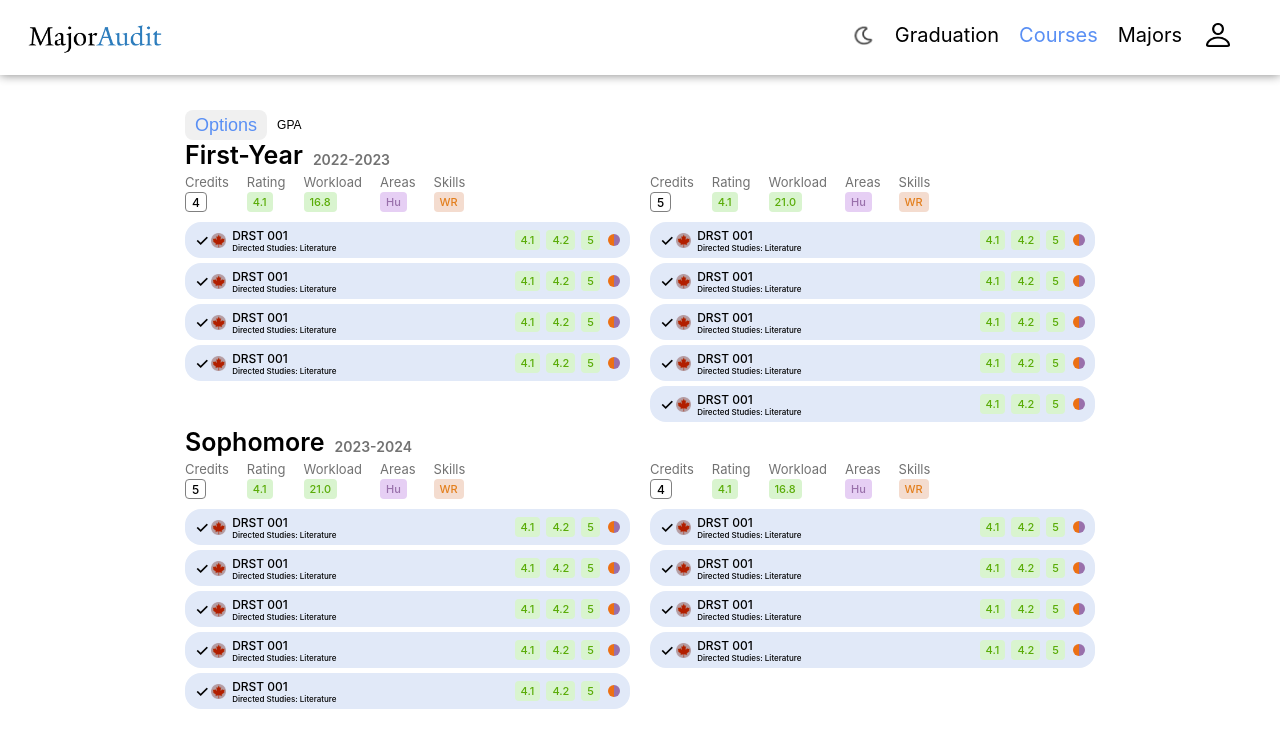
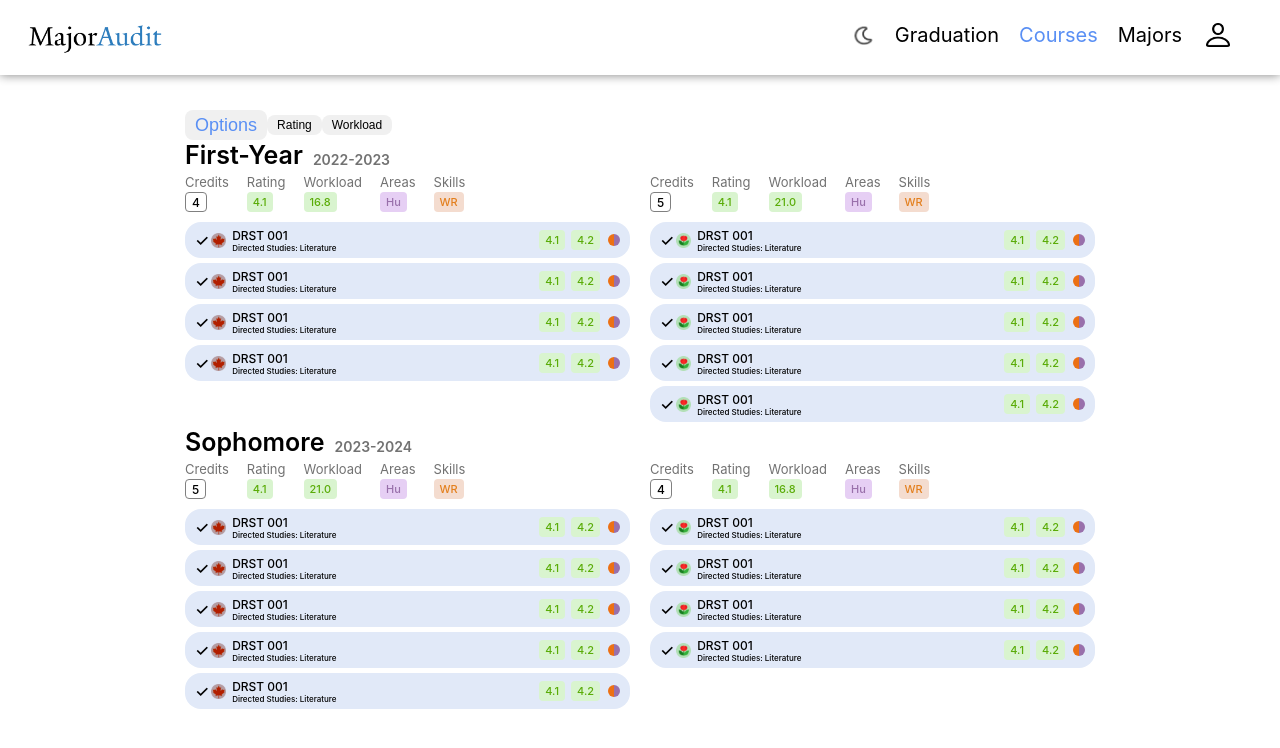
Before and after one commit to YaleComputerSociety/MajorAudit, a React (Create React App) app in the folder frontend/: page /courses in a window 1280 px wide. Both pictures are taken after a click on the button "Options". Shown: the top 748 px of the page. Built offline with nearby package versions, Linux system fonts and the light colour scheme.

Commit message:
Course page display settings

```diff
--- a/frontend/src/commons/mock/MockStudent.ts
+++ b/frontend/src/commons/mock/MockStudent.ts
@@ -15,11 +15,11 @@ export const MockStudent: Student = {
             },
             spring: {
                 courses: [
-                    { course: { studentCourse: true, code: "DRST 001", title: "Directed Studies: Literature", seasons: ["FALL", "SPRING"], evaluation: { rating: 4.1, workload: 4.2, professor: 5}, distribution: ["Hu", "WR"] }, enrollmentStatus: "COMPLETED", season: "FALL", year: "2022-2023", letterGrade: "A-" },
-                    { course: { studentCourse: true, code: "DRST 001", title: "Directed Studies: Literature", seasons: ["FALL", "SPRING"], evaluation: { rating: 4.1, workload: 4.2, professor: 5}, distribution: ["Hu", "WR"] }, enrollmentStatus: "COMPLETED", season: "FALL", year: "2022-2023", letterGrade: "A-" },
-                    { course: { studentCourse: true, code: "DRST 001", title: "Directed Studies: Literature", seasons: ["FALL", "SPRING"], evaluation: { rating: 4.1, workload: 4.2, professor: 5}, distribution: ["Hu", "WR"] }, enrollmentStatus: "COMPLETED", season: "FALL", year: "2022-2023", letterGrade: "A-" },
-                    { course: { studentCourse: true, code: "DRST 001", title: "Directed Studies: Literature", seasons: ["FALL", "SPRING"], evaluation: { rating: 4.1, workload: 4.2, professor: 5}, distribution: ["Hu", "WR"] }, enrollmentStatus: "COMPLETED", season: "FALL", year: "2022-2023", letterGrade: "A-" },
-                    { course: { studentCourse: true, code: "DRST 001", title: "Directed Studies: Literature", seasons: ["FALL", "SPRING"], evaluation: { rating: 4.1, workload: 4.2, professor: 5}, distribution: ["Hu", "WR"] }, enrollmentStatus: "COMPLETED", season: "FALL", year: "2022-2023", letterGrade: "A-" },]
+                    { course: { studentCourse: true, code: "DRST 001", title: "Directed Studies: Literature", seasons: ["FALL", "SPRING"], evaluation: { rating: 4.1, workload: 4.2, professor: 5}, distribution: ["Hu", "WR"] }, enrollmentStatus: "COMPLETED", season: "SPRING", year: "2022-2023", letterGrade: "A-" },
+                    { course: { studentCourse: true, code: "DRST 001", title: "Directed Studies: Literature", seasons: ["FALL", "SPRING"], evaluation: { rating: 4.1, workload: 4.2, professor: 5}, distribution: ["Hu", "WR"] }, enrollmentStatus: "COMPLETED", season: "SPRING", year: "2022-2023", letterGrade: "A-" },
+                    { course: { studentCourse: true, code: "DRST 001", title: "Directed Studies: Literature", seasons: ["FALL", "SPRING"], evaluation: { rating: 4.1, workload: 4.2, professor: 5}, distribution: ["Hu", "WR"] }, enrollmentStatus: "COMPLETED", season: "SPRING", year: "2022-2023", letterGrade: "A-" },
+                    { course: { studentCourse: true, code: "DRST 001", title: "Directed Studies: Literature", seasons: ["FALL", "SPRING"], evaluation: { rating: 4.1, workload: 4.2, professor: 5}, distribution: ["Hu", "WR"] }, enrollmentStatus: "COMPLETED", season: "SPRING", year: "2022-2023", letterGrade: "A-" },
+                    { course: { studentCourse: true, code: "DRST 001", title: "Directed Studies: Literature", seasons: ["FALL", "SPRING"], evaluation: { rating: 4.1, workload: 4.2, professor: 5}, distribution: ["Hu", "WR"] }, enrollmentStatus: "COMPLETED", season: "SPRING", year: "2022-2023", letterGrade: "A-" },]
             }
         },
         {
@@ -35,10 +35,10 @@ export const MockStudent: Student = {
             },
             spring: {
                 courses: [
-                    { course: { studentCourse: true, code: "DRST 001", title: "Directed Studies: Literature", seasons: ["FALL", "SPRING"], evaluation: { rating: 4.1, workload: 4.2, professor: 5}, distribution: ["Hu", "WR"] }, enrollmentStatus: "COMPLETED", season: "FALL", year: "2022-2023", letterGrade: "A-" },
-                    { course: { studentCourse: true, code: "DRST 001", title: "Directed Studies: Literature", seasons: ["FALL", "SPRING"], evaluation: { rating: 4.1, workload: 4.2, professor: 5}, distribution: ["Hu", "WR"] }, enrollmentStatus: "COMPLETED", season: "FALL", year: "2022-2023", letterGrade: "A-" },
-                    { course: { studentCourse: true, code: "DRST 001", title: "Directed Studies: Literature", seasons: ["FALL", "SPRING"], evaluation: { rating: 4.1, workload: 4.2, professor: 5}, distribution: ["Hu", "WR"] }, enrollmentStatus: "COMPLETED", season: "FALL", year: "2022-2023", letterGrade: "A-" },
-                    { course: { studentCourse: true, code: "DRST 001", title: "Directed Studies: Literature", seasons: ["FALL", "SPRING"], evaluation: { rating: 4.1, workload: 4.2, professor: 5}, distribution: ["Hu", "WR"] }, enrollmentStatus: "COMPLETED", season: "FALL", year: "2022-2023", letterGrade: "A-" },]
+                    { course: { studentCourse: true, code: "DRST 001", title: "Directed Studies: Literature", seasons: ["FALL", "SPRING"], evaluation: { rating: 4.1, workload: 4.2, professor: 5}, distribution: ["Hu", "WR"] }, enrollmentStatus: "COMPLETED", season: "SPRING", year: "2022-2023", letterGrade: "A-" },
+                    { course: { studentCourse: true, code: "DRST 001", title: "Directed Studies: Literature", seasons: ["FALL", "SPRING"], evaluation: { rating: 4.1, workload: 4.2, professor: 5}, distribution: ["Hu", "WR"] }, enrollmentStatus: "COMPLETED", season: "SPRING", year: "2022-2023", letterGrade: "A-" },
+                    { course: { studentCourse: true, code: "DRST 001", title: "Directed Studies: Literature", seasons: ["FALL", "SPRING"], evaluation: { rating: 4.1, workload: 4.2, professor: 5}, distribution: ["Hu", "WR"] }, enrollmentStatus: "COMPLETED", season: "SPRING", year: "2022-2023", letterGrade: "A-" },
+                    { course: { studentCourse: true, code: "DRST 001", title: "Directed Studies: Literature", seasons: ["FALL", "SPRING"], evaluation: { rating: 4.1, workload: 4.2, professor: 5}, distribution: ["Hu", "WR"] }, enrollmentStatus: "COMPLETED", season: "SPRING", year: "2022-2023", letterGrade: "A-" },]
             }
         }
     ]
--- a/frontend/src/pages/Courses/Courses.tsx
+++ b/frontend/src/pages/Courses/Courses.tsx
@@ -4,12 +4,28 @@ import styles from "./Courses.module.css";
 import YearBox from "./components/YearBox";
 import { MockStudent } from "./../../commons/mock/MockStudent";
 
-function CoursesIteration(props: { showGPA: boolean, toggleShowGPA: Function }) {
+export interface DisplaySetting {
+  rating: boolean,
+  workload: boolean,
+}
+
+const defaultDisplaySetting = { rating: true, workload: true };
+
+function Settings(props: { displaySetting: DisplaySetting, updateDisplaySetting: Function }) {
 
   const [isOpen, setIsOpen] = useState(false);
-  const toggleDropdown = () => {
-    setIsOpen(!isOpen);
-  };
+  const toggleDropdown = () => { setIsOpen(!isOpen); };
+
+  const throwBack = (key: string) => {
+    if(key === "rating"){
+      const newSetting = { ...props.displaySetting, rating: !props.displaySetting.rating };
+      props.updateDisplaySetting(newSetting);
+    } else
+    if(key === "workload"){
+      const newSetting = { ...props.displaySetting, workload: !props.displaySetting.workload };
+      props.updateDisplaySetting(newSetting);
+    }
+  }
 
   return (
     <div className={styles.row} style={{ alignItems: "center" }}>
@@ -17,7 +33,14 @@ function CoursesIteration(props: { showGPA: boolean, toggleShowGPA: Function })
         Options
       </button>
       {isOpen && (
-        <button className={`${styles.optionsChoice} ${props.showGPA ? styles.activeButton : ''}`} onClick={() => props.toggleShowGPA()}>GPA</button>
+        <div style={{ display: "flex" }}>
+          <button className={`${styles.optionsChoice} ${props.displaySetting.rating ? styles.activeButton : ''}`} onClick={() => throwBack("rating")}>
+            Rating
+          </button>
+          <button className={`${styles.optionsChoice} ${props.displaySetting.workload ? styles.activeButton : ''}`} onClick={() => throwBack("workload")}>
+            Workload
+          </button>
+        </div>
       )}
     </div>
   );
@@ -25,23 +48,23 @@ function CoursesIteration(props: { showGPA: boolean, toggleShowGPA: Function })
 
 export default function Courses() {
 
-  const [showGPA, setShowGPA] = useState(false);
-  const toggleShowGPA = () => {
-    setShowGPA(!showGPA);
+  const [displaySetting, setDisplaySetting] = useState(defaultDisplaySetting);
+  const updateDisplaySetting = (newSetting: DisplaySetting) => {
+    setDisplaySetting(newSetting);
   };
 
   useEffect(() => {
-  }, [showGPA]);
+  }, [displaySetting]);
 
   const yearboxComponents = [];
   for (let i=0; i <MockStudent["metadata"].length; i++) {
-    yearboxComponents.push(<YearBox year={MockStudent["metadata"][i]} showGPA={showGPA}/>);
+    yearboxComponents.push(<YearBox year={MockStudent["metadata"][i]} displaySetting={displaySetting}/>);
   }
 
   return(
     <div className={styles.container}>
       <div>
-        <CoursesIteration showGPA={showGPA} toggleShowGPA={toggleShowGPA}/>
+        <Settings displaySetting={displaySetting} updateDisplaySetting={updateDisplaySetting}/>
         {yearboxComponents}
       </div>
     </div>
--- a/frontend/src/pages/Courses/components/CourseBox.tsx
+++ b/frontend/src/pages/Courses/components/CourseBox.tsx
@@ -6,28 +6,10 @@ import img_spring from "./../../../commons/images/spring.png";
 
 import DistributionsCircle from "./../../../commons/components/courses/DistributionsCircle"
 
+import { DisplaySetting } from "./../Courses";
 import { StudentCourse } from "./../../../commons/types/TypeCourse";
 
-function Evaluations(course: StudentCourse){
-    return(
-        <div className={styles.row} style={{ alignItems: "center"}}>
-            <div className={styles.evaluateBox} style={{ marginRight: "6px" }}>
-                {course.course.evaluation.rating}
-            </div>
-            <div className={styles.evaluateBox} style={{ marginRight: "6px" }}>
-                {course.course.evaluation.workload}
-            </div>
-            <div className={styles.evaluateBox} style={{ marginRight: "6px" }}>
-                {course.course.evaluation.professor}
-            </div>
-            <div>
-                <DistributionsCircle distributions={course.course.distribution}/>
-            </div>
-        </div>
-    );
-}
-
-function CourseBox(props: {course: StudentCourse, showGPA: boolean}) {
+function CourseBox(props: {course: StudentCourse, displaySetting: DisplaySetting }) {
     return (
         <div className={styles.courseBox} style={{ backgroundColor: props.course.enrollmentStatus === "COMPLETED" ? "#E1E9F8" : "#F5F5F5" }}>
             <div className={styles.row} style={{ alignItems: "center" }}>
@@ -35,16 +17,27 @@ function CourseBox(props: {course: StudentCourse, showGPA: boolean}) {
                     {props.course.enrollmentStatus === "COMPLETED" ? "✓" : ""}
                 </div>
                 <img style={{ width: "15px", height: "15px", marginRight: "6px" }} src={props.course.season === "FALL" ? img_fall : img_spring} alt={props.course.season}></img>
-                <div className={props.showGPA ? styles.courseLetterGrade : styles.hidden}>
-                    {props.showGPA ? props.course.letterGrade : ""}
-                </div>
                 <div>
                     <div style={{ fontSize: "12px", fontWeight: "500" }}>{props.course.course.code}</div>
                     <div style={{ fontSize: "8px", fontWeight: "500" }}>{props.course.course.title}</div>
                 </div>
             </div>
             <div>
-                <Evaluations {...props.course}/>
+                <div className={styles.row} style={{ alignItems: "center"}}>
+                    {props.displaySetting.rating && (
+                        <div className={styles.evaluateBox} style={{ marginRight: "6px" }}>
+                            {props.course.course.evaluation.rating}
+                        </div>
+                    )}
+                    {props.displaySetting.workload && (
+                        <div className={styles.evaluateBox} style={{ marginRight: "6px" }}>
+                            {props.course.course.evaluation.workload}
+                        </div>
+                    )}
+                    <div>
+                        <DistributionsCircle distributions={props.course.course.distribution}/>
+                    </div>
+                </div>
             </div>
         </div >
     );
--- a/frontend/src/pages/Courses/components/SemesterBox.tsx
+++ b/frontend/src/pages/Courses/components/SemesterBox.tsx
@@ -2,15 +2,16 @@
 import styles from "./../Courses.module.css"
 import CourseBox from "./CourseBox";
 import { Semester } from "./../../../commons/types/TypeStudent";
+import { DisplaySetting } from "./../Courses";
 
-function MetadataAll(semester: Semester){
+function MetadataAll(props: { semester: Semester, displaySetting: DisplaySetting }){
     let totalRating = 0;
     let totalWorkload = 0;
 
     const areaSet = new Set<string>();
     const skillSet = new Set<string>();
 
-    semester.courses.forEach(course => {
+    props.semester.courses.forEach(course => {
         totalRating += course.course.evaluation.rating;
         totalWorkload += course.course.evaluation.workload;
 
@@ -23,7 +24,7 @@ function MetadataAll(semester: Semester){
         });
     });
 
-    const averageRating = totalRating / semester.courses.length;
+    const averageRating = totalRating / props.semester.courses.length;
     const averageWorkload = totalWorkload; // maybe not divide
 
     const areaArray = Array.from(areaSet);
@@ -45,25 +46,21 @@ function MetadataAll(semester: Semester){
                     Credits
                 </div>
                 <div className={styles.countBox}>
-                    {semester.courses.length}
+                    {props.semester.courses.length}
                 </div>
             </div>
-            <div className={styles.MetadataColumn} style={{ marginRight: "18px" }}>
-                <div className={styles.MetadataHeading}>
-                    Rating
+            {props.displaySetting.rating && (
+                <div className={styles.MetadataColumn} style={{ marginRight: "18px" }}>
+                    <div className={styles.MetadataHeading}>Rating</div>
+                    <div className={styles.evaluateBox}>{averageRating.toFixed(1)}</div>
                 </div>
-                <div className={styles.evaluateBox}>
-                    {averageRating.toFixed(1)}
+            )}
+            {props.displaySetting.workload && (
+                <div className={styles.MetadataColumn} style={{ marginRight: "18px" }}>
+                    <div className={styles.MetadataHeading}>Workload</div>
+                    <div className={styles.evaluateBox}>{averageWorkload.toFixed(1)}</div>
                 </div>
-            </div>
-            <div className={styles.MetadataColumn} style={{ marginRight: "18px" }}>
-                <div className={styles.MetadataHeading}>
-                    Workload
-                </div>
-                <div className={styles.evaluateBox}>
-                    {averageWorkload.toFixed(1)}
-                </div>
-            </div>
+            )}
             {areaArray.length > 0 && (
                 <div className={styles.MetadataColumn} style={{ marginRight: "18px" }}>
                     <div className={styles.MetadataHeading}>
@@ -96,16 +93,16 @@ function MetadataAll(semester: Semester){
     );
 }
 
-function SemesterBox(props: { semester: Semester, showGPA: boolean }) {
+function SemesterBox(props: { semester: Semester, displaySetting: DisplaySetting }) {
 
     const classComponents = [];
     for (let i=0; i <props.semester["courses"].length; i++) {
-        classComponents.push(<CourseBox course={props.semester["courses"][i]} showGPA={props.showGPA}/>);
+        classComponents.push(<CourseBox course={props.semester["courses"][i]} displaySetting={props.displaySetting} />);
     }
 
     return (
         <div className={styles.column}>
-            <MetadataAll {...props.semester}/>
+            <MetadataAll {...props}/>
             {classComponents}
         </div>
     );
--- a/frontend/src/pages/Courses/components/YearBox.tsx
+++ b/frontend/src/pages/Courses/components/YearBox.tsx
@@ -2,8 +2,9 @@
 import styles from "./../Courses.module.css"
 import SemesterBox from "./SemesterBox";
 import { Year } from "./../../../commons/types/TypeStudent";
+import { DisplaySetting } from "./../Courses";
 
-export default function YearBox(props: {year: Year, showGPA: boolean} ) {
+export default function YearBox(props: {year: Year, displaySetting: DisplaySetting} ) {
   return (
     <div className={styles.column}>
         <div className={styles.row} style={{ marginBottom: "4px" }}>
@@ -12,9 +13,9 @@ export default function YearBox(props: {year: Year, showGPA: boolean} ) {
         </div>
         <div className={styles.row}>
             <div style={{ marginRight: "20px" }}>
-              <SemesterBox semester={props.year["fall"]} showGPA={props.showGPA}/>
+              <SemesterBox semester={props.year["fall"]} displaySetting={props.displaySetting}/>
             </div>
-            <SemesterBox semester={props.year["spring"]} showGPA={props.showGPA}/>
+              <SemesterBox semester={props.year["spring"]} displaySetting={props.displaySetting}/>
         </div>
     </div>
   );
```
